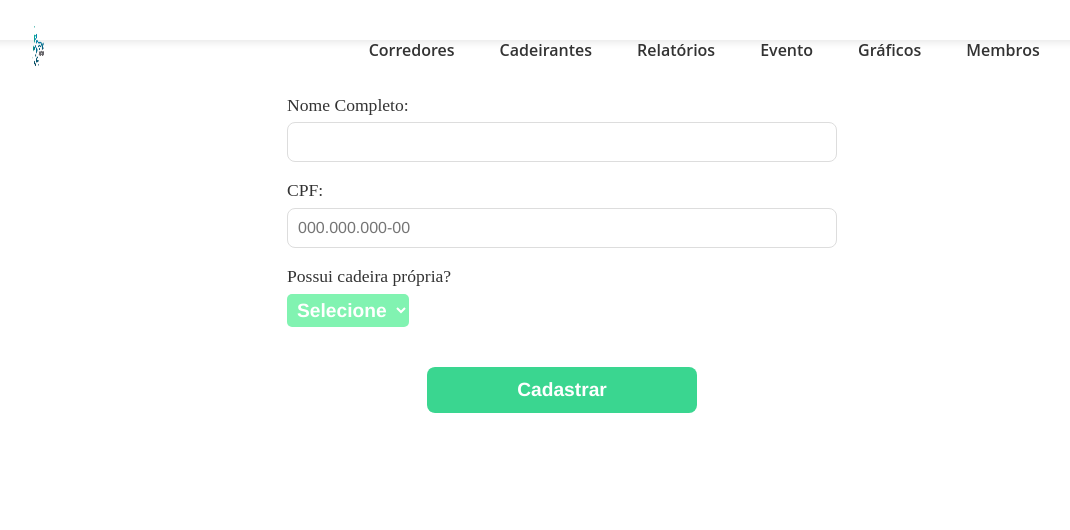
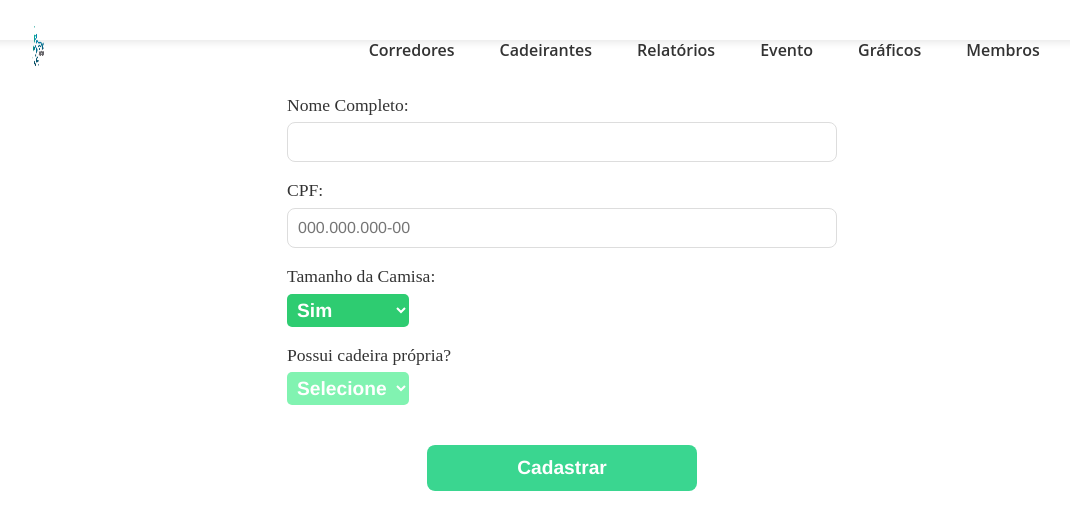
Before and after one commit to Madu3304/PernasSolidariasFront, a React (Vite) app in the folder pernasfront/: page /cadeirante in a window 1280 px wide. Shown: the top 530 px of the page, without its empty margins (78-1148 px from the left). Built offline with nearby package versions, Linux system fonts and the light colour scheme.

Commit message:
alterando cadeirante e evento

```diff
--- a/pernasfront/src/Pages/Cadeirante.jsx
+++ b/pernasfront/src/Pages/Cadeirante.jsx
@@ -113,6 +113,27 @@ const Cadeirantes = () =>{
           placeholder="000.000.000-00" required/>
         </div>
 
+        <div className="formularioCorredor__campo">
+          <label htmlFor="tamanho_blusa">Tamanho da Camisa:</label>
+          <select
+            name="tamanho_blusa"
+            id="tamanho_blusa"
+            className="situacaoCorredor"
+            value={formData.tamanho_blusa}
+            onChange={handleChange}
+            required
+          >
+            {opcoes.map((opcao, index) => (
+              <option
+                key={index}
+                value={opcao === "Selecione" ? "" : opcao}
+                disabled={opcao === "Selecione"}
+              >
+                {opcao}
+              </option>
+            ))}
+          </select>
+        </div>
 
         <div className="formularioCadeirante__campo">
           <label htmlFor="situacao">Possui cadeira própria?</label>
```
